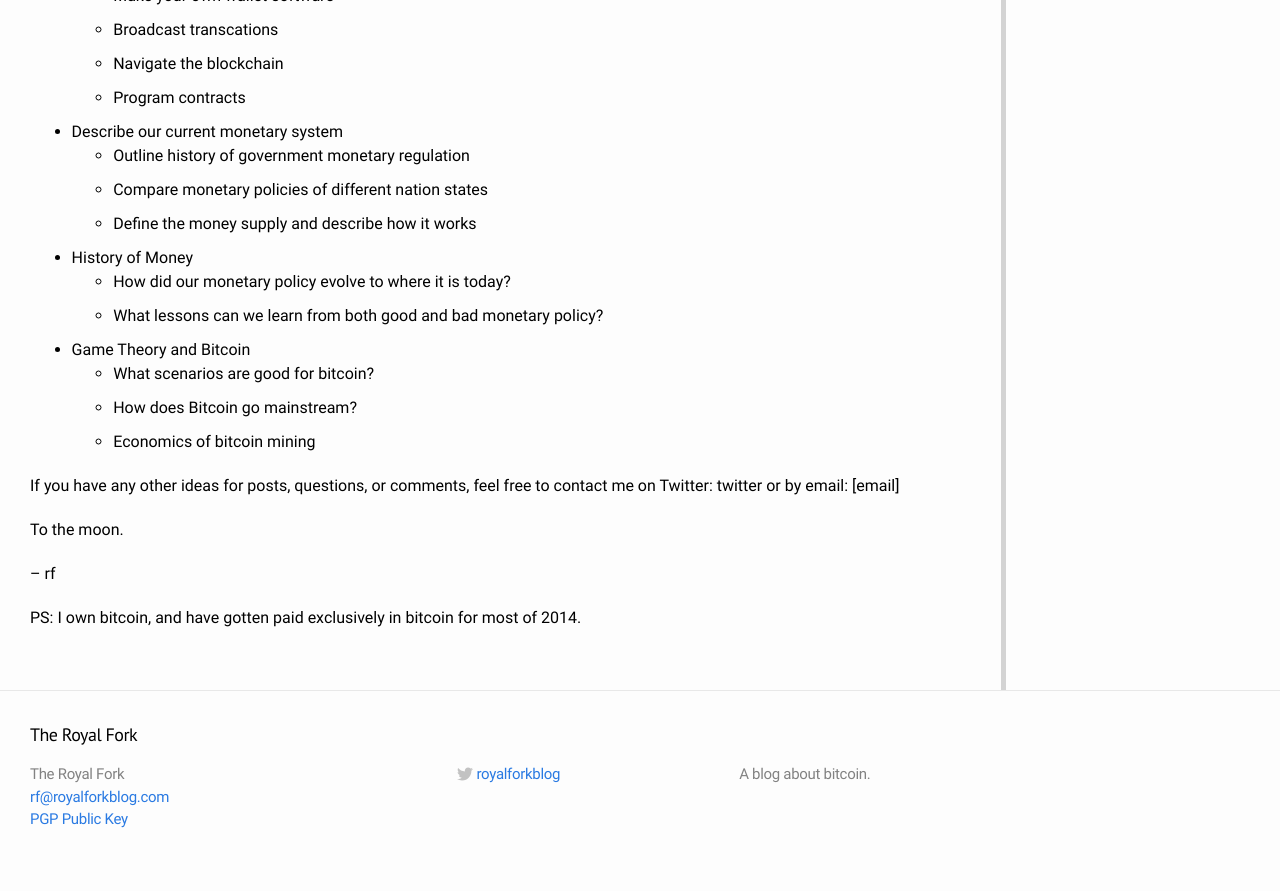
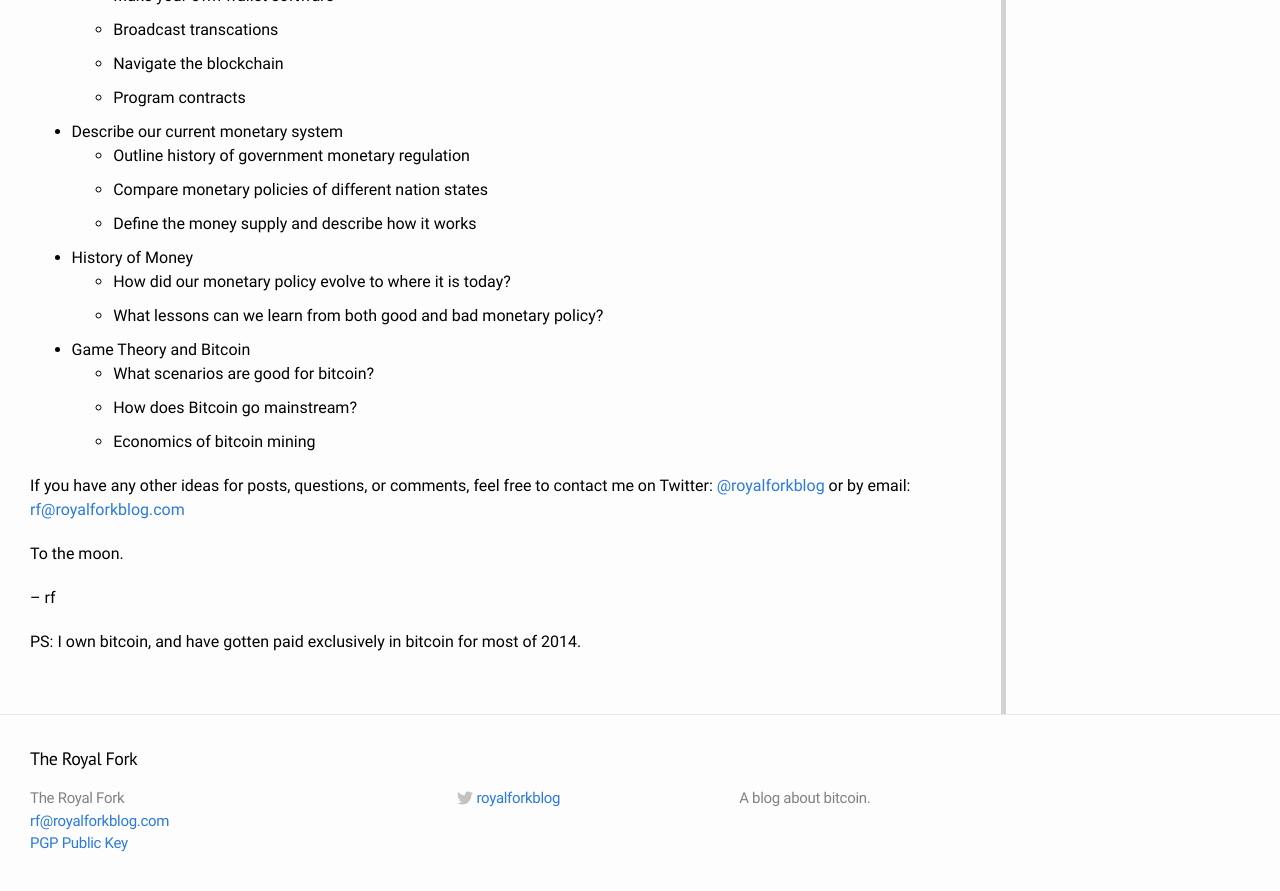
Before and after one commit to royalfork/royalfork.github.io, a Jekyll site: the page built from _posts/2014-07-27-about.md, in a window 1280 px wide and 900 px high, scrolled down 1126 px. Shown: the top 891 px of the window. Built offline with Jekyll 4.4.1, drawn with Linux system fonts in a browser that asks for light colours.

Commit message:
Fix links in about post

```diff
--- a/_posts/2014-07-27-about.md
+++ b/_posts/2014-07-27-about.md
@@ -34,8 +34,8 @@ In the next months, I hope to cover, among other things:
   - How does Bitcoin go mainstream?
   - Economics of bitcoin mining
 
-If you have any other ideas for posts, questions, or comments, feel free to contact me on Twitter: twitter
-or by email: [email]
+If you have any other ideas for posts, questions, or comments, feel free to contact me on Twitter: <a href="https://twitter.com/{{ site.twitter_username }}">@{{ site.twitter_username }}</a>
+or by email: <a href="mailto:{{ site.email }}">{{ site.email }}</a>
 
 To the moon.
 
```
